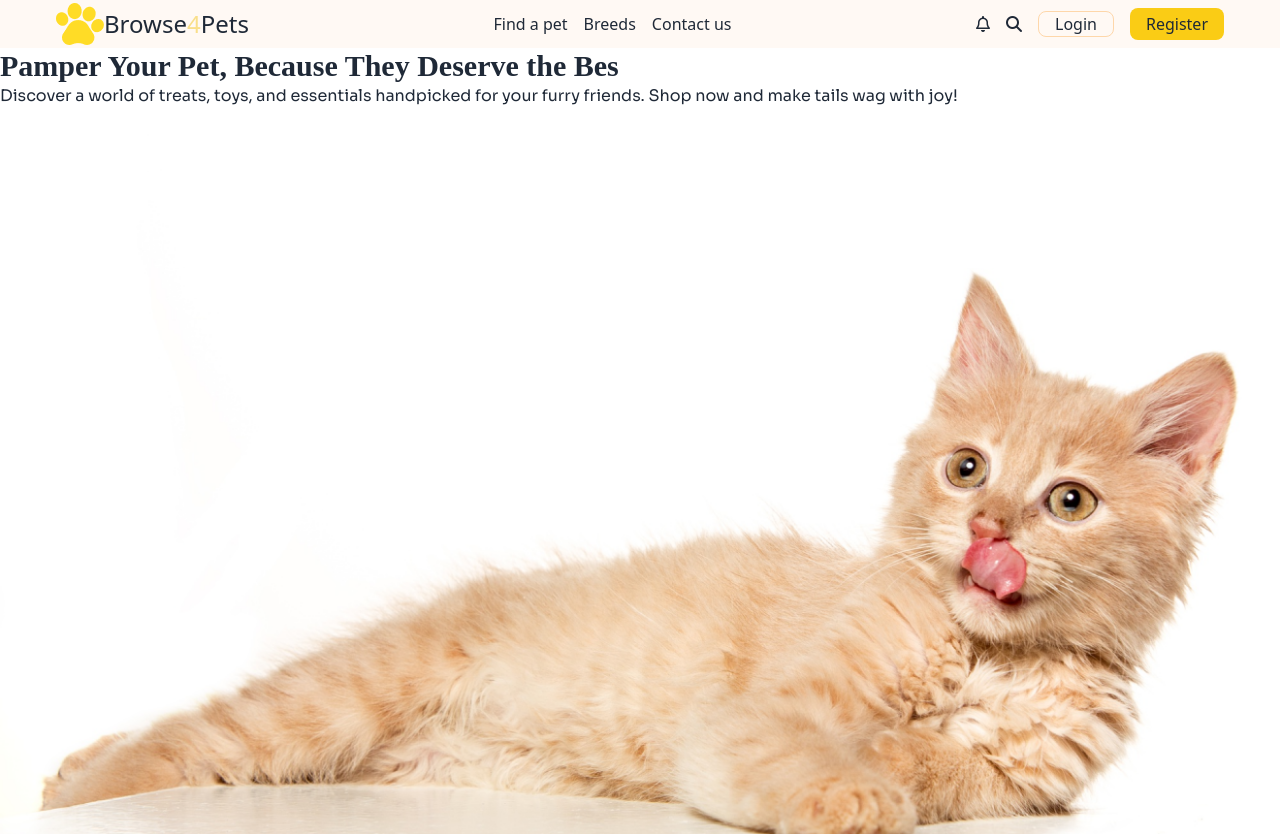
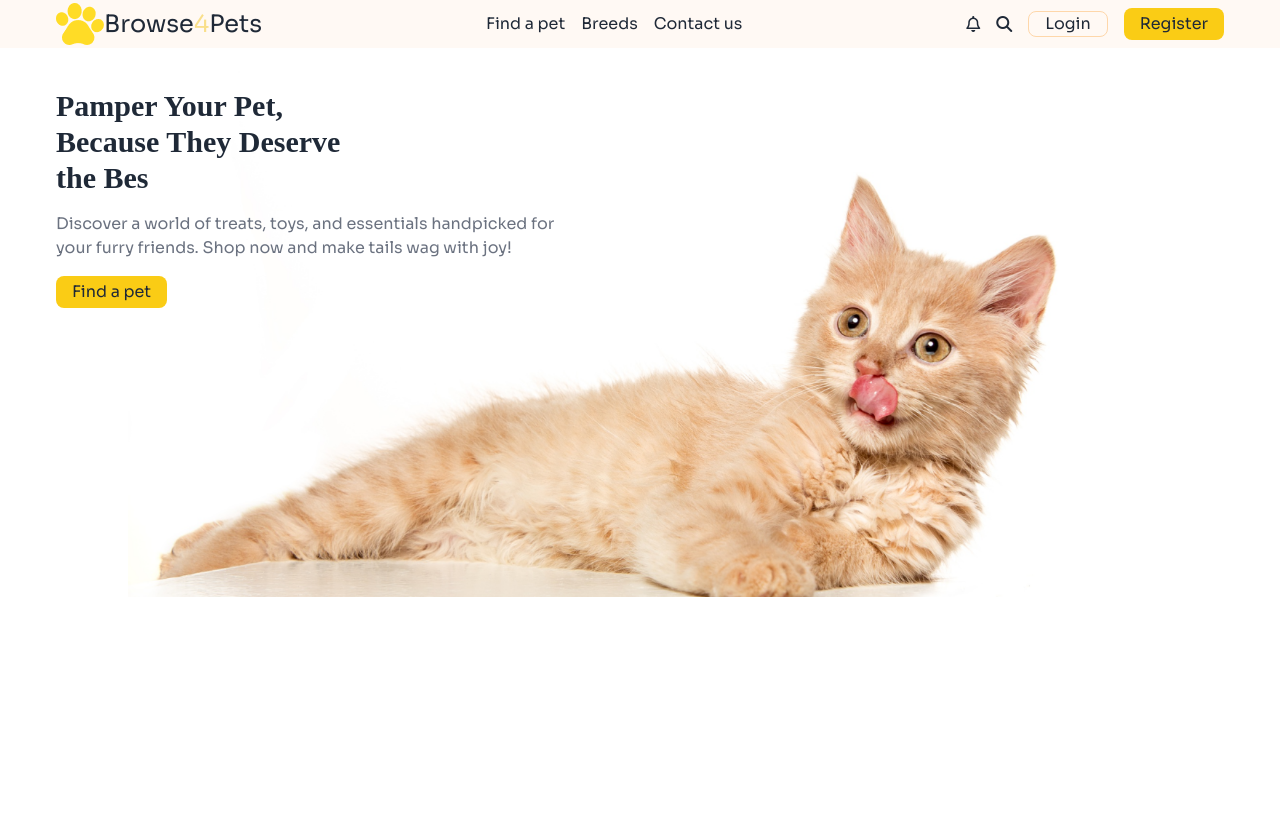
Before and after one commit to nazmulh6/nazmul-b11-as3, a plain HTML site: page index.html in a window 1280 px wide. After the commit the page ends 800 px from the top, so only its background shows below. Drawn offline with nearby package versions, Linux system fonts and the light colour scheme; a web font is replaced by a local one.

Commit message:
banner section done

```diff
--- a/index.html
+++ b/index.html
@@ -42,26 +42,26 @@
 <body>
     <header>
         <!-- navbar-section -->
-           <nav class="bg-[#FFF9F4] border-b-4 lg:border-hidden">
+           <nav class="bg-[#FFF9F4] border-b-4 lg:border-hidden mb-10">
             <div class=" mx-auto flex items-center justify-between px-6 md:px-14">
                 <div class="flex items-center">
                     <img src="c1-assets/logo-header.png" alt="">
                     <div class="hidden lg:flex">
-                        <h2 class="text-2xl">Browse<span class="text-[#F9DF8A]">4</span>Pets</h2>
+                        <h2 class="text-2xl font-sora">Browse<span class="text-[#F9DF8A]">4</span>Pets</h2>
                     </div>
                 </div>
                 <div class="hidden lg:flex">
-                    <ul class="flex gap-4">
+                    <ul class="flex gap-4 font-sora">
                         <li><a href="">Find a pet</a></li>
                         <li><a href="">Breeds</a></li>
                         <li><a href="">Contact us</a></li>
                     </ul>
                 </div>
                 <div class="hidden lg:flex gap-4 justify-center items-center">
-                    <i class="fa-regular fa-bell"></i>
-                    <i class="fa-solid fa-magnifying-glass"></i>
-                    <button class="border border-orange-200 px-4 py1 rounded-lg">Login</button>
-                    <button class="bg-yellow-400 px-4 py-1 rounded-lg">Register</button>
+                    <a href=""><i class="fa-regular fa-bell"></i></a>
+                    <a href=""><i class="fa-solid fa-magnifying-glass"></i></a>
+                    <button class="border font-sora border-orange-200 px-4 py1 rounded-lg">Login</button>
+                    <button class="bg-yellow-400 font-sora px-4 py-1 rounded-lg">Register</button>
                 </div>
                 <div class="flex lg:hidden text-2xl font-bold">
                     <i class="fa-solid fa-bars"></i>
@@ -69,14 +69,15 @@
             </div>
            </nav>
         <!-- banner-section -->
-         <div>
+         <div class="relative mx-auto px-6 md:px-14">
             <!-- banner-content -->
-             <div>
-                <h1 class=" font-adlam-display text-3xl font-bold">Pamper Your Pet, Because They Deserve the Bes</h1>
-         <p class="font-sora">Discover a world of treats, toys, and essentials handpicked for your furry friends. Shop now and make tails wag with joy!</p>
+             <div class="lg:absolute z-50">
+                <h1 class=" font-adlam-display text-3xl font-bold mb-4">Pamper Your Pet, <br> Because They Deserve <br> the Bes</h1>
+         <p class="font-sora text-gray-500 mb-4">Discover a world of treats, toys, and essentials handpicked for <br> your furry friends. Shop now and make tails wag with joy!</p>
+         <button class="bg-yellow-400 font-sora px-4 py-1 rounded-lg">Find a pet</button>
              </div>
              <!-- banner-image -->
-              <img src="c1-assets/cat-big.png" alt="">
+              <img class="lg:absolute lg:left-32 lg:-top-9 w-full md:w-3/4" src="c1-assets/cat-big.png" alt="">
          </div>
     </header>
 
```
